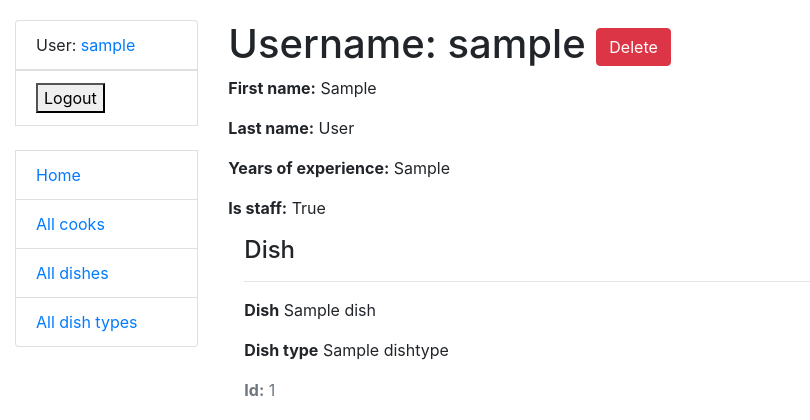
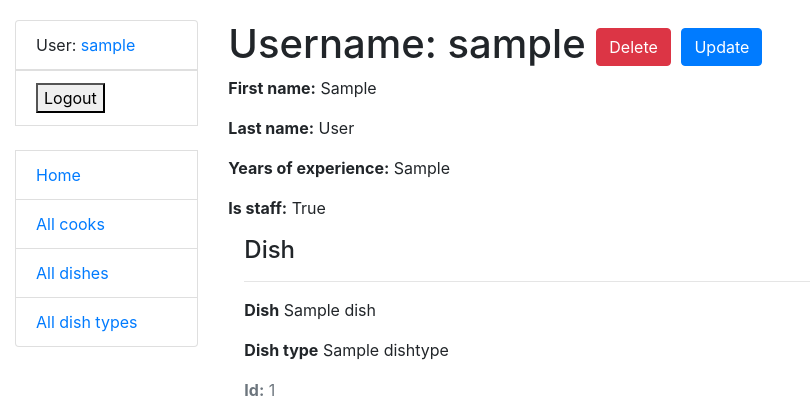
Before and after one commit to kravetb/restaurant-kitchen-service, a Django app: page /cooks/1/ in a window 1280 px wide. Shown: the top 420 px of the page, without its empty margins (0-810 px from the left). Run offline with Django 5.2, Linux system fonts and the light colour scheme; a user stored in the database is signed in; tables that the repository leaves empty hold one stand-in row (values such as "Sample post").

Commit message:
Add CookUpdateView to kitchen app and add link by this view on cook_detail.html

```diff
--- a/kitchen/forms.py
+++ b/kitchen/forms.py
@@ -16,7 +16,7 @@ class CookCreationForm(UserCreationForm):
 
 
 class DishCreationForm(forms.ModelForm):
-    drivers = forms.ModelMultipleChoiceField(
+    cooks = forms.ModelMultipleChoiceField(
         queryset=get_user_model().objects.all(),
         widget=forms.CheckboxSelectMultiple,
     )
--- a/kitchen/urls.py
+++ b/kitchen/urls.py
@@ -9,7 +9,7 @@ from kitchen.views import (
     DishDetailView,
     DishTypeDeleteView,
     DishTypeCreateView,
-    DishTypeUpdateView, CookCreateView, CookDeleteView,
+    DishTypeUpdateView, CookCreateView, CookDeleteView, CookUpdateView,
 )
 
 urlpatterns = [
@@ -33,6 +33,7 @@ urlpatterns = [
     path("cooks/", CookListView.as_view(), name="cook-list"),
     path("cooks/<int:pk>/", CookDetailView.as_view(), name="cook-detail"),
     path("cooks/create/", CookCreateView.as_view(), name="cook-create"),
+    path("cook/<int:pk>/update/", CookUpdateView.as_view(), name="cook-update"),
     path("cooks/<int:pk>/delete/", CookDeleteView.as_view(), name="cook-delete"),
     path("dishes/", DishListView.as_view(), name="dish-list"),
     path("dishes/<int:pk>/", DishDetailView.as_view(), name="dish-detail"),
--- a/kitchen/views.py
+++ b/kitchen/views.py
@@ -69,6 +69,12 @@ class CookCreateView(LoginRequiredMixin, generic.CreateView):
     success_url = reverse_lazy("kitchen:cook-list")
 
 
+class CookUpdateView(LoginRequiredMixin, generic.UpdateView):
+    model = Cook
+    form_class = CookCreationForm
+    success_url = reverse_lazy("kitchen:cook-list")
+
+
 class CookDeleteView(LoginRequiredMixin, generic.DeleteView):
     model = Cook
     success_url = reverse_lazy("kitchen:cook-list")
--- a/templates/kitchen/cook_detail.html
+++ b/templates/kitchen/cook_detail.html
@@ -5,6 +5,9 @@
     Username: {{ cook.username }}
     <a href="{% url 'kitchen:cook-delete' pk=cook.id %}" class="btn btn-danger link-to-page">
       Delete
+    </a>
+    <a href="{% url 'kitchen:cook-update' pk=cook.id %}" class="btn btn-primary link-to-page">
+      Update
     </a>
   </h1>
 
```
